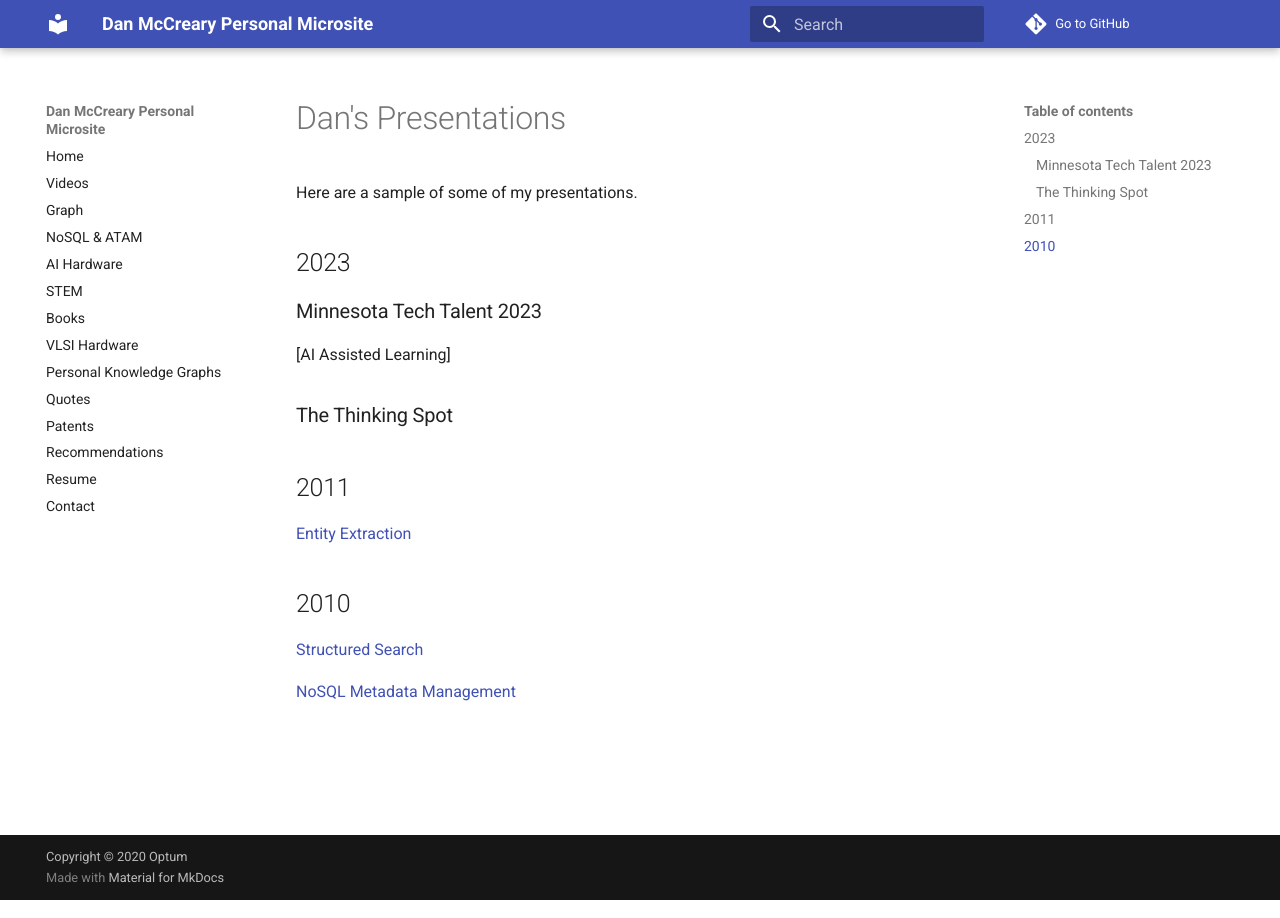
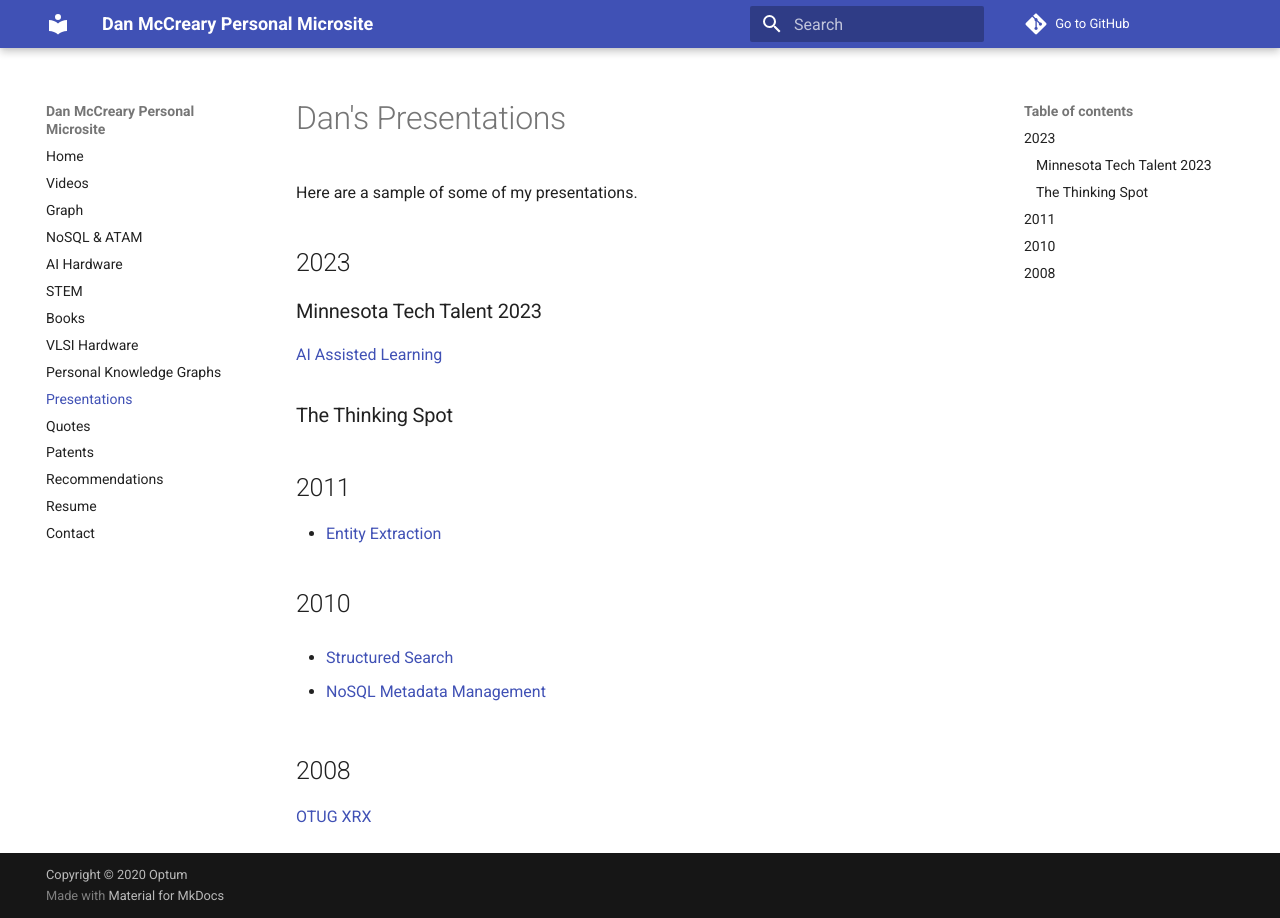
Before and after one commit to dmccreary/dmccreary, an MkDocs documentation site: the page built from docs/presentations.md, in a window 1280 px wide. Built offline with MkDocs 1.6.1 and Material for MkDocs 9.7.7, drawn with Linux system fonts in a browser that asks for light colours; comment, search, counter and statistics services are not loaded.

Commit message:
updating content

```diff
--- a/docs/presentations.md
+++ b/docs/presentations.md
@@ -1,4 +1,6 @@
 # Dan's Presentations
+
+<!-- https://github.com/dmccreary/dmccreary/blob/master/slides/ -->
 
 Here are a sample of some of my presentations.
 
@@ -6,7 +8,7 @@ Here are a sample of some of my presentations.
 
 ### Minnesota Tech Talent 2023
 
-[AI Assisted Learning]
+[AI Assisted Learning]( https://github.com/dmccreary/dmccreary/blob/master/slides/AI-Assisted-Learning-Tech-Talent-2023.pptx)
 
 ### The Thinking Spot
 
@@ -14,10 +16,14 @@ Here are a sample of some of my presentations.
 
 ## 2011
 
-[Entity Extraction](2011-Entity-Extraction-Tutorial-v5.pptx)
+* [Entity Extraction](https://github.com/dmccreary/dmccreary/blob/master/slides/2011-Entity-Extraction-Tutorial-v5.pptx)
 
 ## 2010
 
-[Structured Search](2010-structured-search.pptx)
+* [Structured Search](https://github.com/dmccreary/dmccreary/blob/master/slides/2010-structured-search.pptx)
 
-[NoSQL Metadata Management](2010-NO-SQL-Metadata-Management.pptx)
+* [NoSQL Metadata Management](https://github.com/dmccreary/dmccreary/blob/master/slides/2010-NO-SQL-Metadata-Management.pptx)
+
+## 2008
+
+[OTUG XRX](https://github.com/dmccreary/dmccreary/blob/master/slides/2008-otug.pptx)
--- a/mkdocs.yml
+++ b/mkdocs.yml
@@ -9,6 +9,7 @@ nav:
   - Books: books.md
   - VLSI Hardware: hardware.md
   - Personal Knowledge Graphs: pkg.md
+  - Presentations: presentations.md
   - Quotes: quotes.md
   - Patents: patents.md
   - Recommendations: recommendations.md
```
Also changed, not shown: 5 other files.
